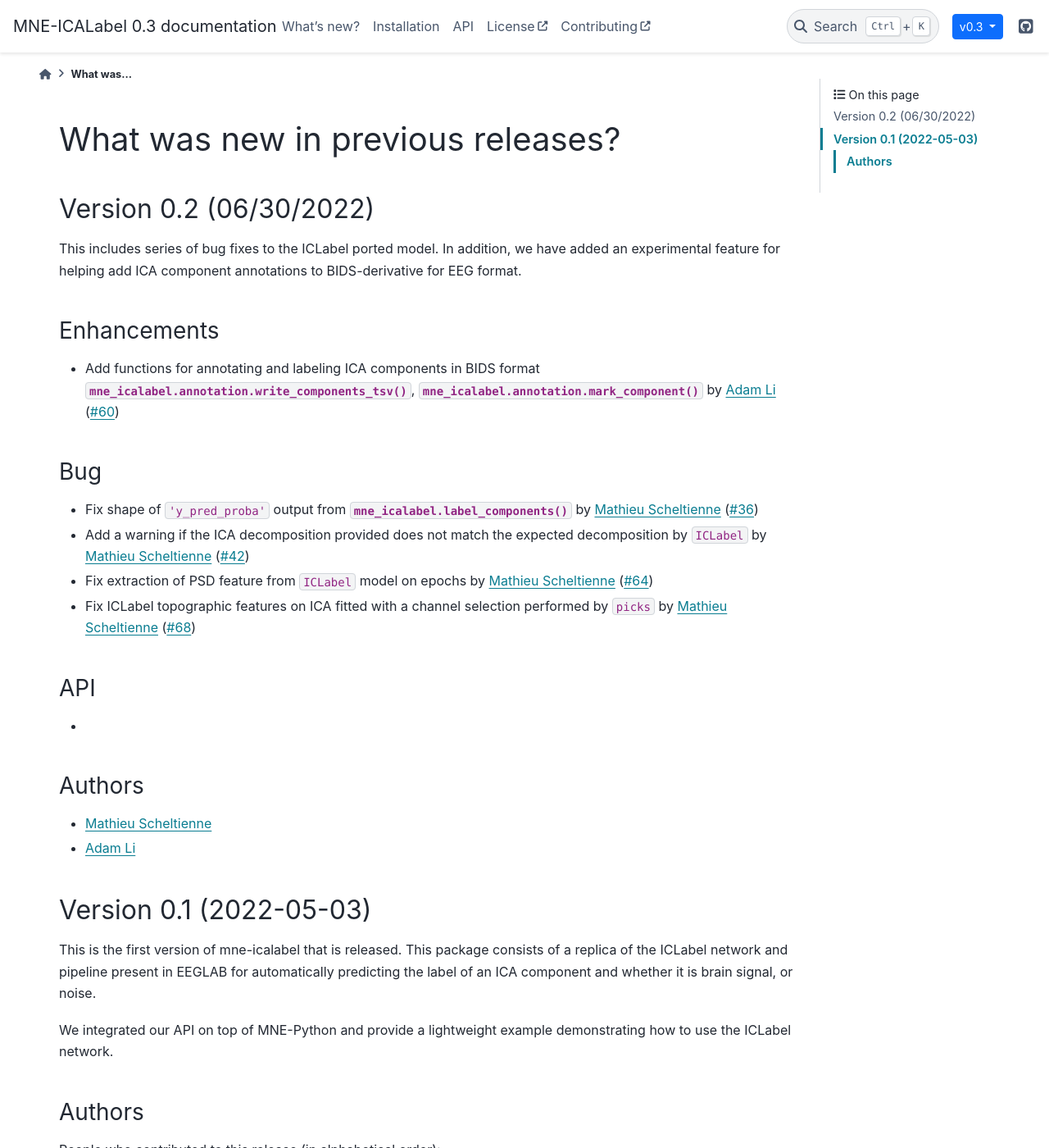
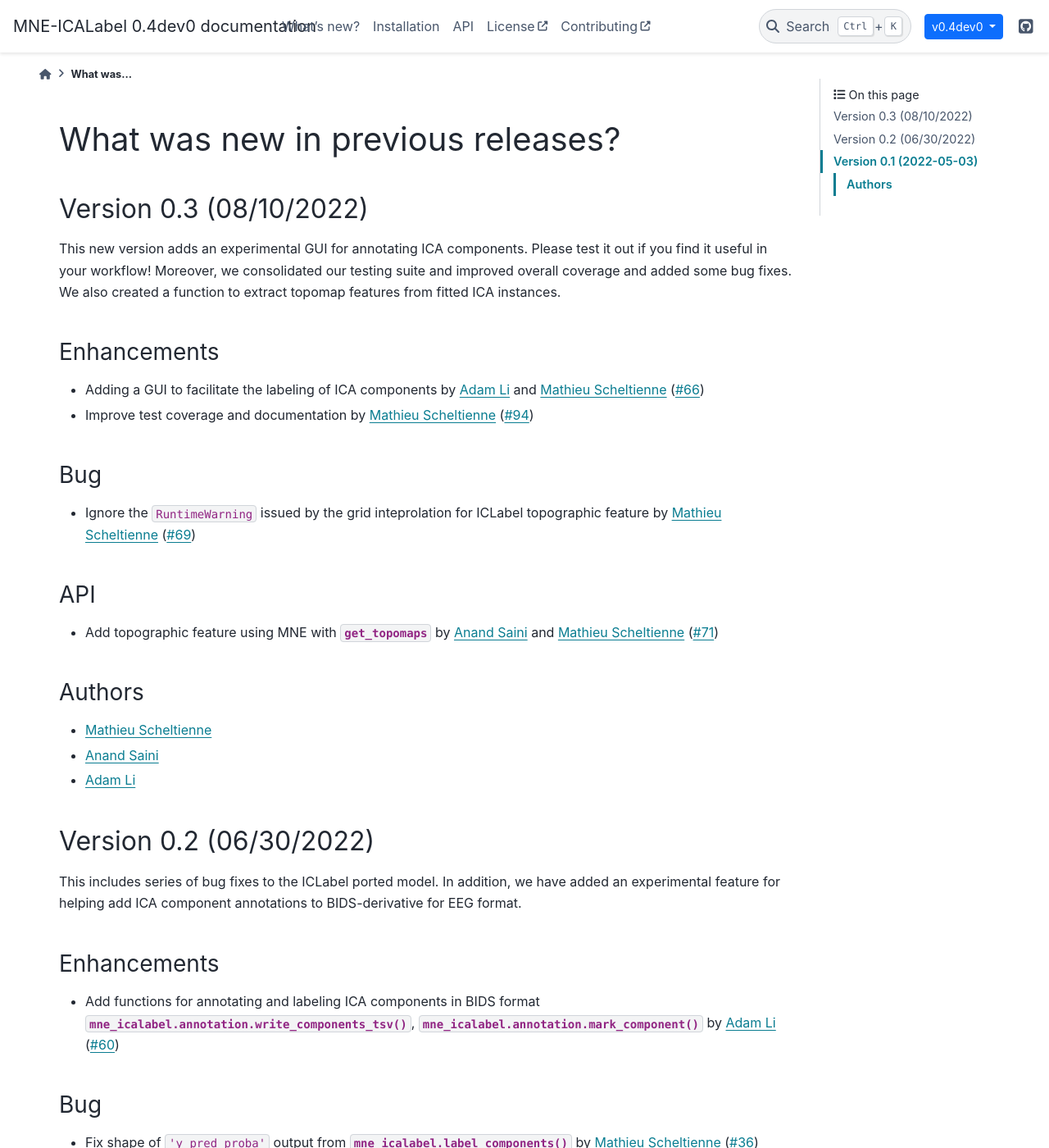
Before and after one commit to mne-tools/mne-icalabel, a Sphinx documentation site: the page built from doc/whats_new_previous_releases.rst, in a window 1280 px wide and 1400 px high. Shown: the whole window at 82% size. Built offline with Sphinx 7.4.7 and the PyData theme 0.15.4, drawn with Linux system fonts in a browser that asks for light colours; pages that are not in the unit, such as notebooks, are missing from menus; the version number is read from the project's files by our own code.

Commit message:
New version for v0.4dev0

```diff
--- a/doc/whats_new_previous_releases.rst
+++ b/doc/whats_new_previous_releases.rst
@@ -6,6 +6,36 @@
 
 What was new in previous releases?
 ==================================
+
+Version 0.3 (08/10/2022)
+------------------------
+
+This new version adds an experimental GUI for annotating ICA components. Please test it out if you find
+it useful in your workflow! Moreover, we consolidated our testing suite and improved overall coverage
+and added some bug fixes. We also created a function to extract topomap features from fitted ICA instances.
+
+Enhancements
+~~~~~~~~~~~~
+
+- Adding a GUI to facilitate the labeling of ICA components by `Adam Li`_ and `Mathieu Scheltienne`_ (:pr:`66`)
+- Improve test coverage and documentation by `Mathieu Scheltienne`_ (:pr:`94`)
+
+Bug
+~~~
+
+- Ignore the ``RuntimeWarning`` issued by the grid inteprolation for ICLabel topographic feature by `Mathieu Scheltienne`_ (:pr:`69`)
+
+API
+~~~
+
+- Add topographic feature using MNE with `~mne_icalabel.features.get_topomaps` by `Anand Saini`_ and `Mathieu Scheltienne`_ (:pr:`71`)
+
+Authors
+~~~~~~~
+
+* `Mathieu Scheltienne`_
+* `Anand Saini`_
+* `Adam Li`_
 
 Version 0.2 (06/30/2022)
 ------------------------
--- a/pyproject.toml
+++ b/pyproject.toml
@@ -4,7 +4,7 @@ build-backend = 'setuptools.build_meta'
 
 [project]
 name = 'mne-icalabel'
-version = '0.3'
+version = '0.4dev0'
 description = 'MNE-ICALabel: Automatic labeling of ICA components from MEG, EEG and iEEG data with MNE.'
 readme = 'README.md'
 license = {file = 'LICENSE'}
```
Also changed, not shown: doc/whats_new.rst (+6 -11 lines).
